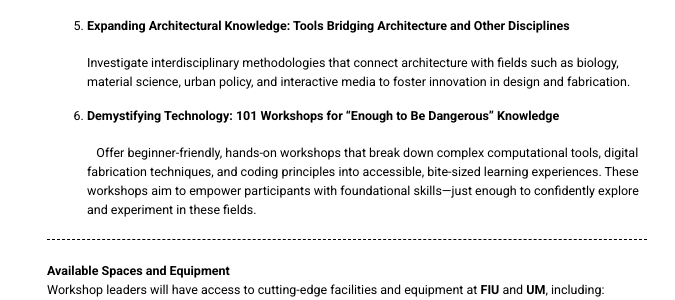
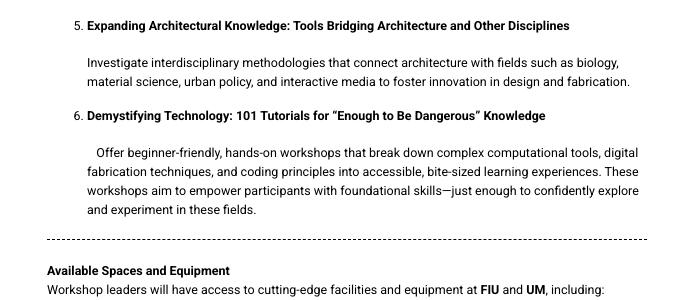
Before and after one commit to acadia2025/website, a Jekyll site: the page built from workshops.md, in a window 1280 px wide and 900 px high, scrolled down 659 px. Shown: the part 152-452 px from the top of the window, without its empty margins (293-968 px from the left). Built offline with Jekyll 4.4.1, drawn with Linux system fonts in a browser that asks for light colours.

Commit message:
tutorials

```diff
--- a/workshops.md
+++ b/workshops.md
@@ -31,7 +31,7 @@ Workshops should align with one or more of the following sub-themes:
 5. **Expanding Architectural Knowledge: Tools Bridging Architecture and Other Disciplines**
    Investigate interdisciplinary methodologies that connect architecture with fields such as biology, material science, urban policy, and interactive media to foster innovation in design and fabrication.
 
-6.  **Demystifying Technology: 101 Workshops for "Enough to Be Dangerous" Knowledge**
+6.  **Demystifying Technology: 101 Tutorials for "Enough to Be Dangerous" Knowledge**
    Offer beginner-friendly, hands-on workshops that break down complex computational tools, digital fabrication techniques, and coding principles into accessible, bite-sized learning experiences. These workshops aim to empower participants with foundational skills—just enough to confidently explore and experiment in these fields.
 
 ---
```
